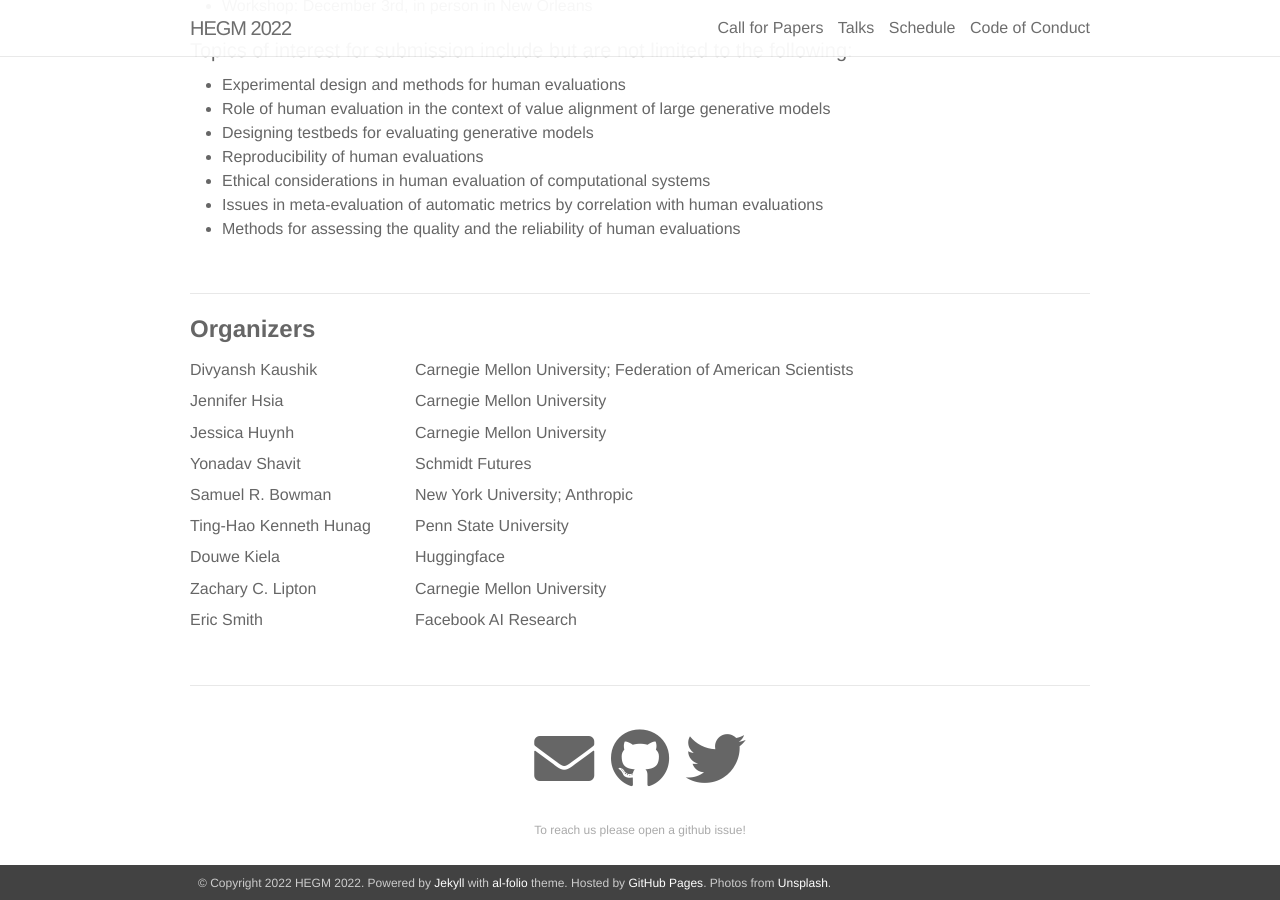
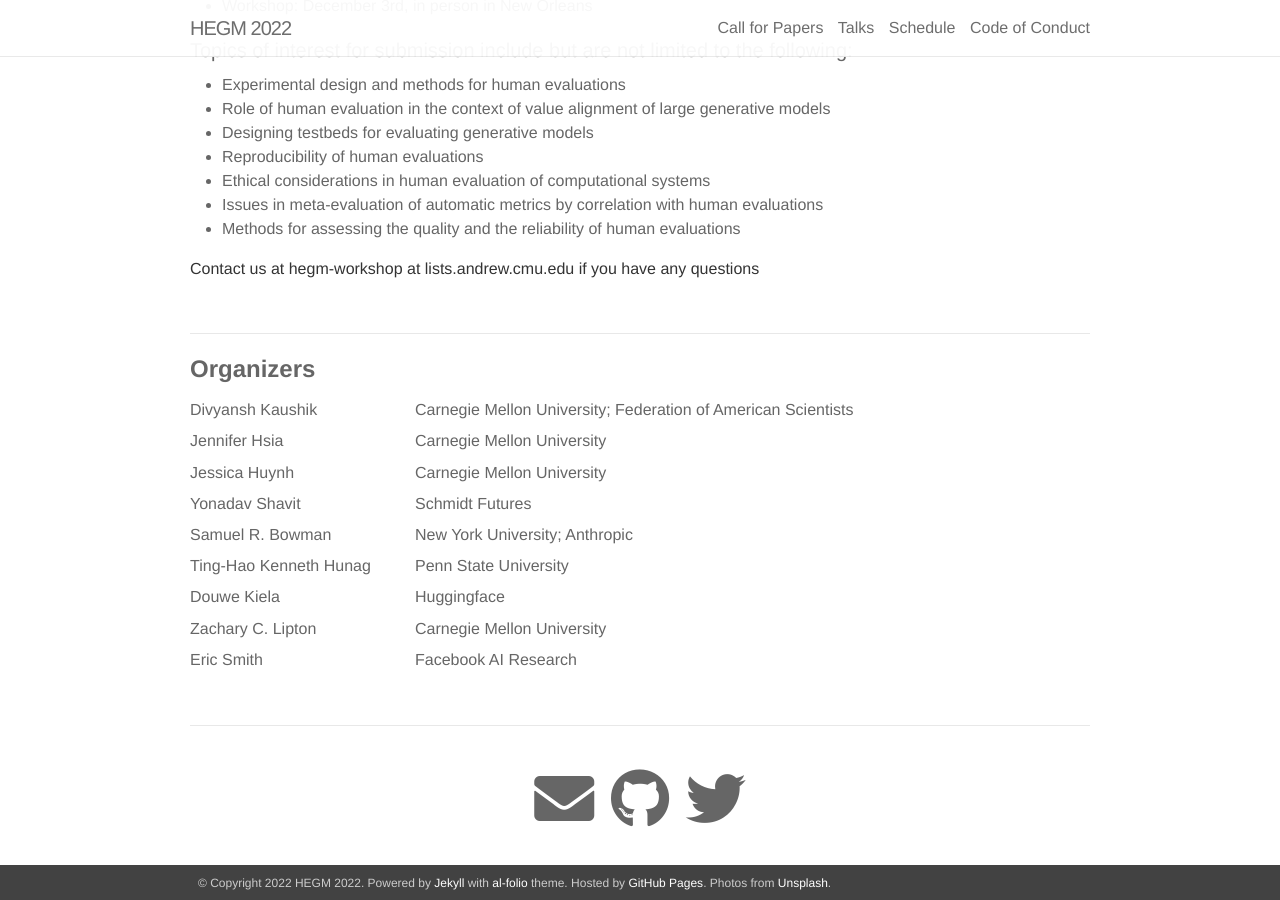
Before and after one commit to acmi-lab/humaneval-workshop, a Jekyll site: the page built from _pages/00_about.md, in a window 1280 px wide and 900 px high, scrolled down 1072 px. Built offline with Jekyll 4.4.1, drawn with Linux system fonts in a browser that asks for light colours; nearby versions of some CDN libraries.

Commit message:
Insert contact

```diff
--- a/_pages/00_about.md
+++ b/_pages/00_about.md
@@ -34,6 +34,8 @@ In partnership with the [Day One Project](https://dayoneproject.org)---a project
 
 
 
+Contact us at hegm-workshop at lists.andrew.cmu.edu if you have any questions
+
 
 
 <div style="line-height:40%;">
```
